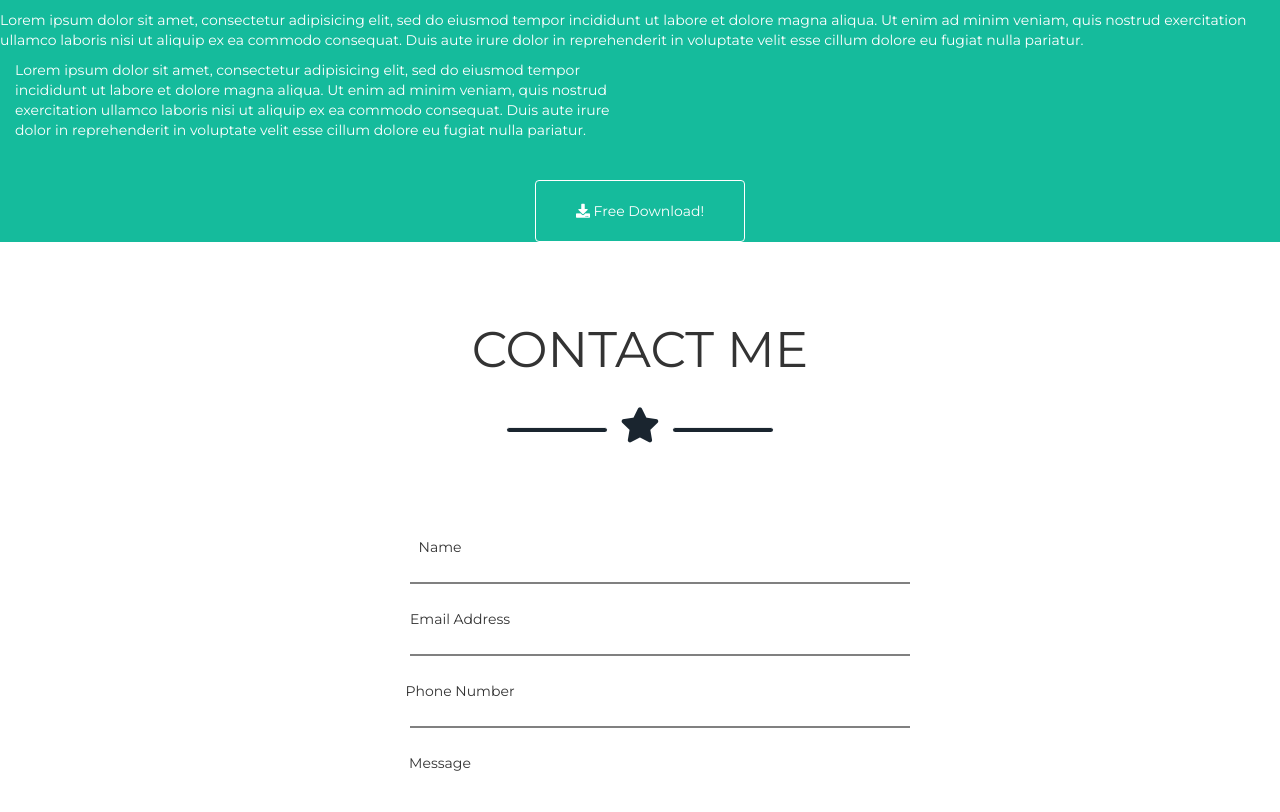
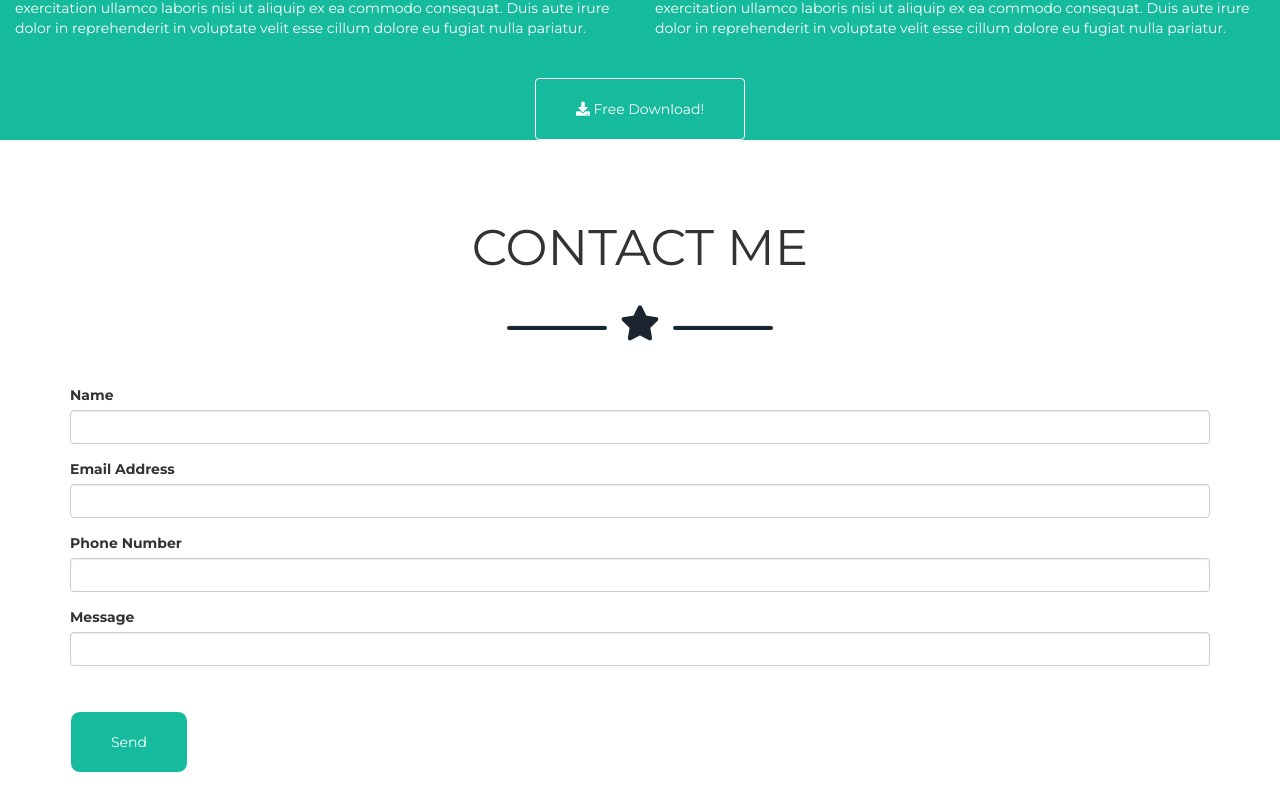
Before and after one commit to giuseppe198711/html-css-bootstrap-freelancer, a plain HTML site: page index.html in a window 1280 px wide. Shown: the part 1840-2652 px from the top of the page. Drawn offline with nearby package versions, Linux system fonts and the light colour scheme.

Commit message:
sezione contatti aggiustata

```diff
--- a/index.html
+++ b/index.html
@@ -9,12 +9,12 @@
     <link rel="stylesheet" href="style.css">
     <link href="https://fonts.googleapis.com/css?family=Montserrat:400,700" rel="stylesheet" type="text/css" />
     <link rel="stylesheet" href="https://cdnjs.cloudflare.com/ajax/libs/font-awesome/5.14.0/css/all.min.css">
-
   </head>
 <body>
   <!-- header -->
+
+
   <header>
-
   <!-- navbar -->
   <section>
     <nav class="navbar navbar-inverse navbar-fixed-top">
@@ -39,7 +39,6 @@
     </nav>
   </section>
   <!-- /navbar -->
-
 
 <!-- Start-bootstrap -->
     <section class="start tc">
@@ -75,7 +74,8 @@
                 <hr class="linea-div-blue">
               </div>
             </div>
-            <!-- box-cabin -->
+
+<!-- box-cabin -->
             <div class="col-xs12 col-sm-6 col-md-4">
               <div class="box">
                 <div class="layover">
@@ -142,7 +142,6 @@
 <!-- /box-submarine -->
           </div>
         </div>
-
       </section>
 <!-- portfollio -->
 
@@ -159,7 +158,7 @@
             <div class="wrappen-small">
               <div class="container-fluid">
               <div class="row">
-                <div class="">
+                <div class="col-xs-12 col-sm-6 col-md-6">
                   <p>Lorem ipsum dolor sit amet, consectetur adipisicing elit, sed do eiusmod tempor incididunt ut labore et dolore magna aliqua. Ut enim ad minim veniam, quis nostrud exercitation ullamco laboris nisi ut aliquip ex ea commodo consequat. Duis aute irure dolor in reprehenderit in voluptate velit esse cillum dolore eu fugiat nulla pariatur.</p>
                 </div>
                 <div class="col-xs-12 col-sm-6 col-md-6">
@@ -175,29 +174,36 @@
 <!-- /about -->
 
 <!-- contact-me -->
-      <section class="contact tc">
+      <section class="contact">
         <div class="container">
           <div class="row">
-            <h2>CONTACT ME</h2>
-            <div class="divisorio">
+            <h2 class="tc">CONTACT ME</h2>
+            <div class="divisorio tc">
               <hr class="linea-div-blue">
                 <a href="#"><i class="fas fa-star blue"></i></a>
               <hr class="linea-div-blue">
             </div>
             <div class="contact col-xs-12 col-sm-12 col-md-12">
-              <ul class="contact-list">
-                <li class="pos">Name</li>
-                <div class="line"></div>
 
-                <li>Email Address</li>
-                <div class="line"></div>
+            <form>
+              <div class="form-group">
+               <label for="exampleInputEmail1 ciao">Name</label>
+               <input type="email" class="form-control" id="exampleInputEmail1" placeholder="">
+              </div>
+              <div class="form-group">
+               <label for="exampleInputPassword1">Email Address</label>
+               <input type="password" class="form-control" id="exampleInputPassword1" placeholder="">
+              </div>
 
-                <li>Phone Number</li>
-                <div class="line"></div>
-
-                <li class="pos">Message</li>
-                <div class="last-line"></div>
-              </ul>
+              <div class="form-group">
+               <label for="exampleInputEmail1">Phone Number</label>
+               <input type="email" class="form-control" id="exampleInputEmail1" placeholder="">
+              </div>
+              <div class="form-group">
+               <label for="exampleInputPassword1">Message</label>
+               <input type="password" class="form-control" id="exampleInputPassword1" placeholder="">
+              </div>
+            </form>
 
               <div class="">
                 <button type="button" class="btn btn-info">Send</button>
@@ -212,16 +218,17 @@
 
       <!-- footer -->
 
-
         <!-- footer-menu -->
         <section class="footer-top">
           <div class="container">
             <div class="row">
-              <div class="social ">
+
+              <div class="social col-xs-12 col-sm-4 col-md-4">
                 <h5>LOCATION</h5>
                 <em>2215 John Daniel Drive Clark, MO</em>
                 <em>54243</em>
               </div>
+
               <div class="social col-xs-12 col-sm-4 col-md-4">
                 <h5>AROUND THE WEB</h5>
                 <ul class="social-logo">
@@ -231,6 +238,7 @@
                   <li><i class="fab fa-linkedin-in"></i></li>
                 </ul>
               </div>
+
               <div class="social col-xs-12 col-sm-4 col-md-4">
                 <h5>ABOUT FREELANCER</h5>
                 <em>Freelance is a free to use, open source Bootstrap theme created by Start Bootstrap</em>
--- a/style.css
+++ b/style.css
@@ -19,7 +19,6 @@
 
  .start{
   margin-top: 50px;
-  height: 730px;
   background-color: #15BB9C;
   color: white;
 }
@@ -69,7 +68,8 @@
   display: inline-block;
 }
 
-.portfolio {
+h3 {
+  margin-bottom: 100px;
 }
 
 h2 {
@@ -80,7 +80,6 @@ h2 {
 
 .box {
   margin-bottom: 30px;
-  background-color: green;
   border-radius: 10px;
 }
 
@@ -132,35 +131,9 @@ h2 {
   padding-right: 40px;
 }
 
-.contact-list {
-  list-style: none;
-  margin-right: 400px;
-  margin-top: 50px;
-}
-
-.pos {
-  margin-right: 40px;
-}
-
-.line {
-  width:500px;
-  border: 1px solid grey;
-  margin-left: 300px;
-  margin-bottom: 25px;
-  margin-top: 25px;
-}
-
-.last-line {
-  width:500px;
-  border: 1px solid grey;
-  margin-left: 300px;
-  margin-bottom: 30px;
-  margin-top: 120px;
-}
-
 .btn-info {
   border-radius: 10px;
-  margin-right: 350px;
+
 }
 
 .footer-top {
```
